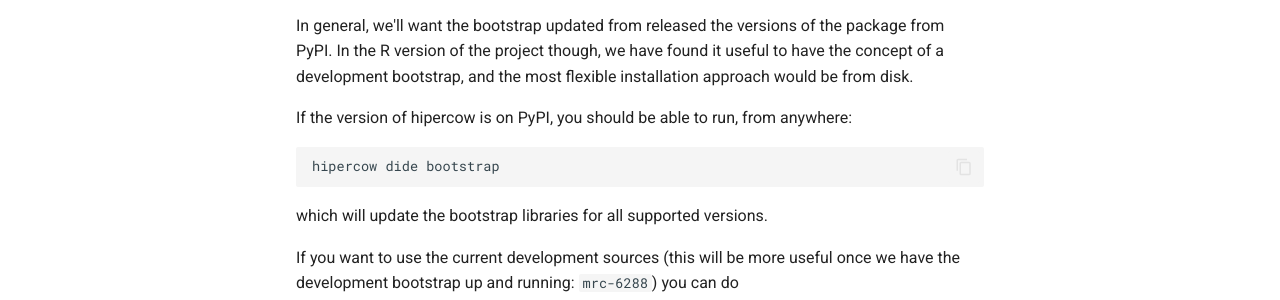
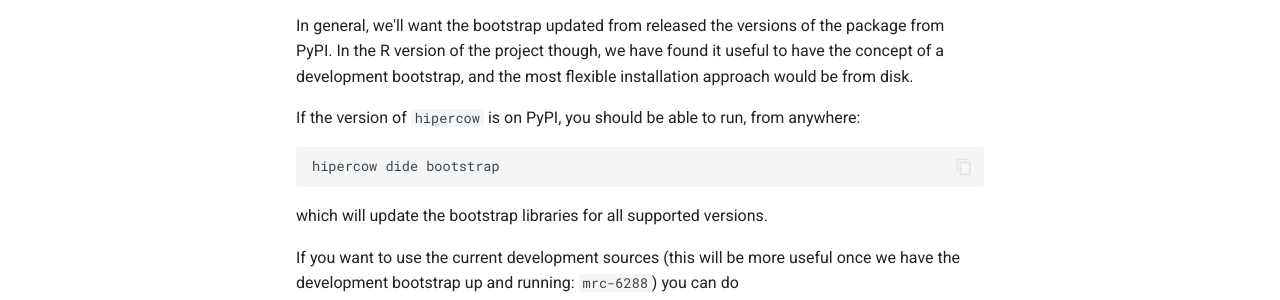
Before and after one commit to mrc-ide/hipercow-py, an MkDocs documentation site: the page built from docs/administration.md, in a window 1280 px wide and 1167 px high. Shown: the part 661-961 px from the top of the window. Built offline with MkDocs 1.6.1 and Material for MkDocs 9.7.7, drawn with Linux system fonts in a browser that asks for light colours; comment, search, counter and statistics services are not loaded.

Commit message:
Fix spelling

````diff
--- a/docs/administration.md
+++ b/docs/administration.md
@@ -17,7 +17,7 @@
 
 In general, we'll want the bootstrap updated from released the versions of the package from PyPI.  In the R version of the project though, we have found it useful to have the concept of a development bootstrap, and the most flexible installation approach would be from disk.
 
-If the version of hipercow is on PyPI, you should be able to run, from anywhere:
+If the version of `hipercow` is on PyPI, you should be able to run, from anywhere:
 
 ```command
 hipercow dide bootstrap
````
